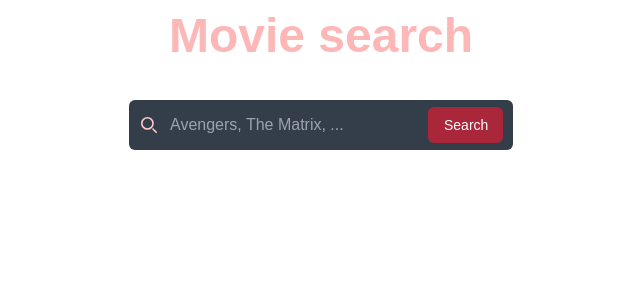
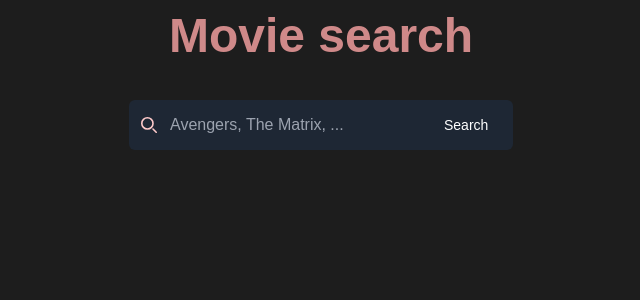
Before and after one commit to mikellbobadilla/movies-react, a React (Vite) app: page / in a window 1280 px wide. Shown: the top 300 px of the page, without its empty margins (319-959 px from the left). Built offline with nearby package versions, Linux system fonts and the light colour scheme.

Commit message:
remove and add new group colors

```diff
--- a/tailwind.config.js
+++ b/tailwind.config.js
@@ -7,19 +7,21 @@ export default {
   theme: {
     extend: {
       "colors": {
-        'brick-red': {
-          '50': '#fdf4f3',
-          '100': '#fce7e7',
-          '200': '#f8d3d4',
-          '300': '#f3aeb1',
-          '400': '#eb8188',
-          '500': '#df5460',
-          '600': '#be3144',
-          '700': '#aa263b',
-          '800': '#8e2337',
-          '900': '#7a2134',
-          '950': '#440d18',
-        },
+        'cruise': {
+          '50': '#f1fcf9',
+          '100': '#d1f6ee',
+          '200': '#baf1e7',
+          '300': '#6ddbcb',
+          '400': '#3ec3b4',
+          '500': '#25a79b',
+          '600': '#1b867d',
+          '700': '#1a6b66',
+          '800': '#195653',
+          '900': '#194846',
+          '950': '#082b2a',
+      },
+      "piano-black": '#1D1D1D',
+      "piano-white": '#FDFBF6',
       }
     },
   },
```
